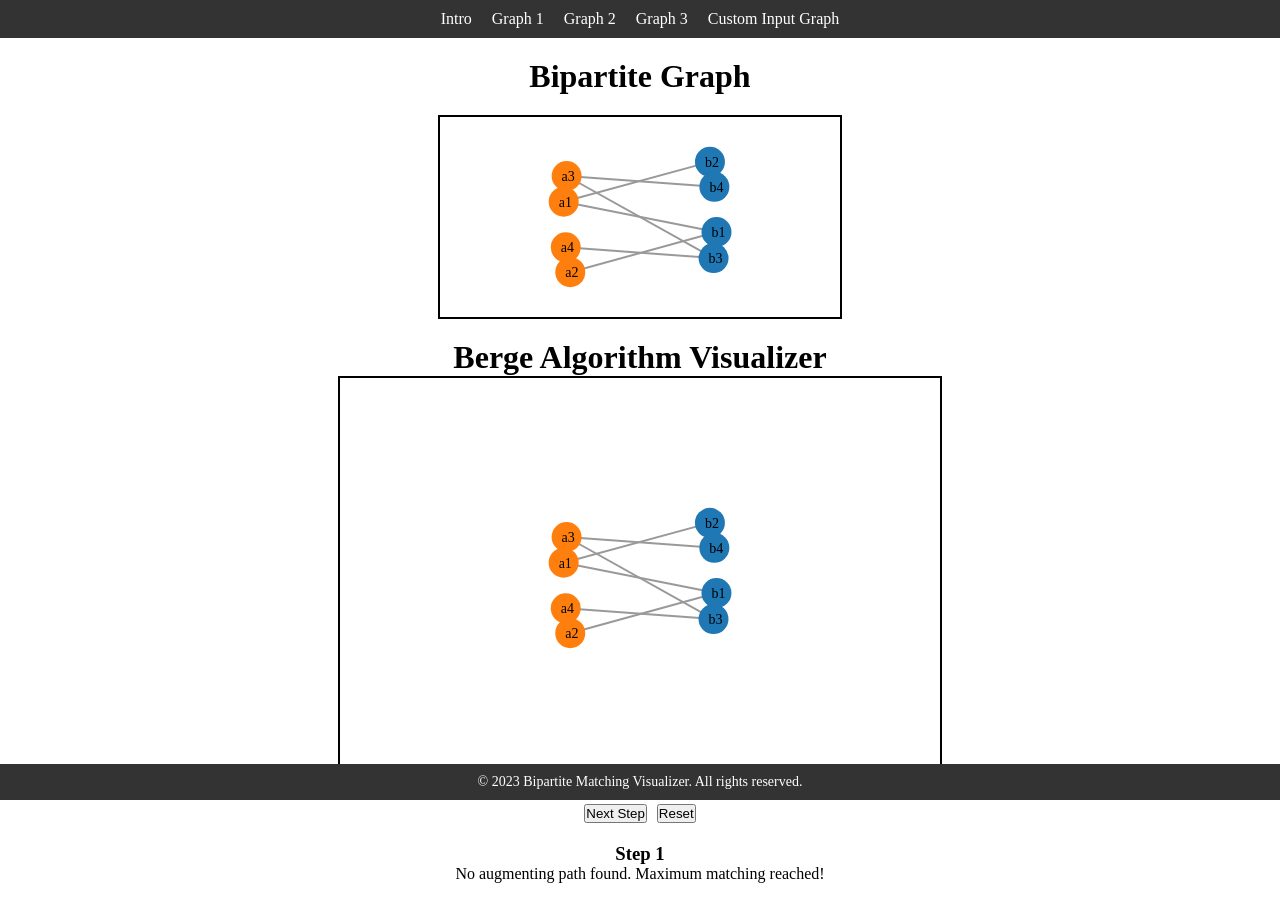
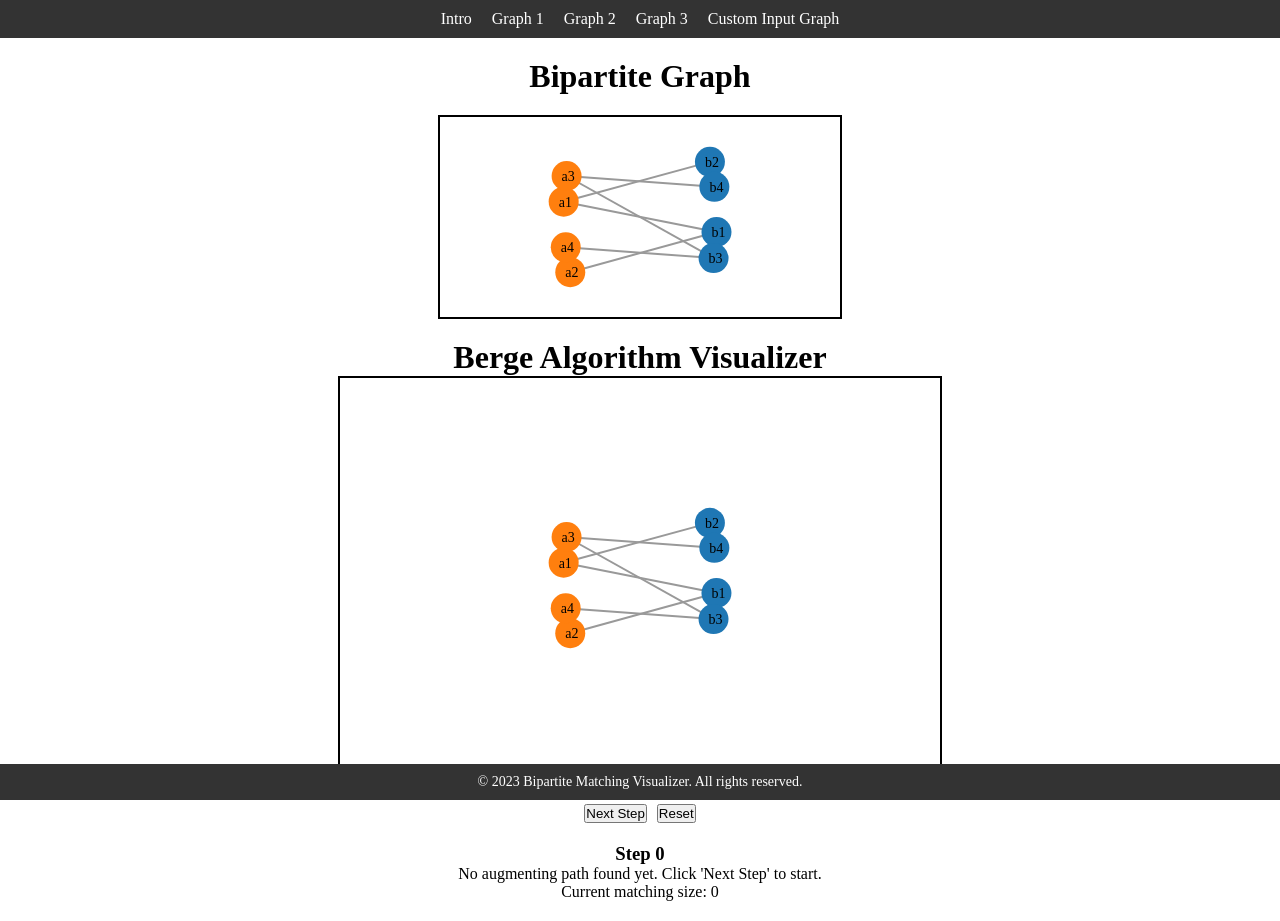
Before and after one commit to yashanilaher/Bipartitie_graph_matching_visualizer, a React (Vite) app: page /graph1 in a window 1280 px wide. Built offline with nearby package versions, Linux system fonts and the light colour scheme.

Commit message:
Fixed bug (repeating between two edges for matching) in Berge's algo vis

```diff
--- a/src/components/BergeVisualization/BergeVisualization.jsx
+++ b/src/components/BergeVisualization/BergeVisualization.jsx
@@ -6,115 +6,219 @@ const BergeVisualization = ({ graph }) => {
   const [step, setStep] = useState(0);
   const [matching, setMatching] = useState([]); // Current matching
   const [augmentingPath, setAugmentingPath] = useState([]); // Current augmenting path
+
+  // New state variables to store precomputed steps
+  const [precomputedPaths, setPrecomputedPaths] = useState([]);
+  const [precomputedMatchings, setPrecomputedMatchings] = useState([]);
+
   const { nodes, links } = graph;
 
-  // Function to find an augmenting path using BFS
-  const findAugmentingPath = () => {
-    const queue = [];
-    const parent = {};
-    const visited = new Set();
+  // Helper function to find edge between two nodes
+  const findEdge = (sourceId, targetId) => {
+    return links.find(
+      (link) =>
+        (link.source.id === sourceId && link.target.id === targetId) ||
+        (link.source.id === targetId && link.target.id === sourceId)
+    );
+  };
 
-    // Start from all unmatched nodes in A
-    for (const node of nodes) {
-      if (
-        node.group === "A" &&
-        !matching.some((e) => e.source.id === node.id || e.target.id === node.id)
-      ) {
-        queue.push(node.id);
-        parent[node.id] = null;
-        visited.add(node.id);
+  // Helper function to check if a node is matched in the current matching
+  const isMatched = (nodeId, currentMatching) => {
+    return currentMatching.some(
+      (edge) => edge.source.id === nodeId || edge.target.id === nodeId
+    );
+  };
+
+  // Helper function to get the matched partner of a node
+  const getMatchedPartner = (nodeId, currentMatching) => {
+    const matchedEdge = currentMatching.find(
+      (edge) => edge.source.id === nodeId || edge.target.id === nodeId
+    );
+    if (!matchedEdge) return null;
+    return matchedEdge.source.id === nodeId ? matchedEdge.target.id : matchedEdge.source.id;
+  };
+
+  // Modified DFS implementation for finding augmenting paths
+  const dfs = (nodeId, visited, currentMatching, path) => {
+    if (visited.has(nodeId)) return false;
+
+    visited.add(nodeId);
+    path.push(nodeId);
+
+    // Get node object
+    const node = nodes.find(n => n.id === nodeId);
+
+    // If node is in group A, look for adjacent nodes in group B
+    if (node.group === "A") {
+      // Find all connected nodes in group B
+      const adjacentNodes = links
+        .filter(link => link.source.id === nodeId || link.target.id === nodeId)
+        .map(link => link.source.id === nodeId ? link.target.id : link.source.id)
+        .filter(id => nodes.find(n => n.id === id).group === "B");
+
+      for (const adjacentId of adjacentNodes) {
+        path.push(adjacentId);
+
+        // If adjacent node is unmatched, we found an augmenting path
+        if (!isMatched(adjacentId, currentMatching)) {
+          return true;
+        }
+
+        // If adjacent node is matched, continue DFS through its partner
+        const partnerId = getMatchedPartner(adjacentId, currentMatching);
+        if (partnerId && !visited.has(partnerId)) {
+          if (dfs(partnerId, visited, currentMatching, path)) {
+            return true;
+          }
+        }
+
+        // Remove adjacent node from path if no augmenting path found through it
+        path.pop();
+      }
+    }
+    // If node is in group B, look for the matched node in group A (if any)
+    else if (node.group === "B") {
+      const partnerId = getMatchedPartner(nodeId, currentMatching);
+      if (partnerId && !visited.has(partnerId)) {
+        if (dfs(partnerId, visited, currentMatching, path)) {
+          return true;
+        }
       }
     }
 
-    while (queue.length > 0) {
-      const u = queue.shift();
+    // Remove current node from path if no augmenting path found
+    path.pop();
+    return false;
+  };
 
-      // Explore neighbors
-      for (const edge of links) {
-        if (edge.source.id === u) {
-          const v = edge.target.id;
+  // Find augmenting path using DFS instead of BFS
+  const computeAugmentingPath = (currentMatching) => {
+    // Start from all unmatched nodes in group "A"
+    for (const node of nodes) {
+      if (node.group === "A" && !isMatched(node.id, currentMatching)) {
+        const visited = new Set();
+        const path = [];
 
-          if (!visited.has(v)) {
-            visited.add(v);
-            parent[v] = u;
-
-            // Check if the neighbor is unmatched
-            if (!matching.some((e) => e.source.id === v || e.target.id === v)) {
-              // Found an augmenting path
-              const path = [];
-              let current = v;
-              while (current !== null) {
-                path.push(current);
-                current = parent[current];
-              }
-              const pp=path.reverse();
-              console.log("path",pp);
-              return pp;
-            }
-
-            // If the neighbor is matched, follow the matching edge
-            const matchedEdge = matching.find(
-              (e) => e.source.id === v || e.target.id === v
-            );
-            if (matchedEdge) {
-              const w = matchedEdge.source.id === v ? matchedEdge.target.id : matchedEdge.source.id;
-              if (!visited.has(w)) {
-                queue.push(w);
-                parent[w] = v;
-                visited.add(w);
-              }
-            }
-          }
+        if (dfs(node.id, visited, currentMatching, path)) {
+          return path;
         }
       }
     }
     return null; // No augmenting path found
   };
 
-  // Function to update the matching using the augmenting path
-  const updateMatching = (path) => {
-    const newMatching = [...matching];
+  // Pure helper function: given an augmenting path and current matching,
+  // compute the new matching state.
+  const computeNewMatching = (path, currentMatching) => {
+    if (!path || path.length < 2) return currentMatching;
 
+    // Create a copy of the current matching
+    const newMatching = [...currentMatching];
+
+    // Process the augmenting path
     for (let i = 0; i < path.length - 1; i += 2) {
       const u = path[i];
       const v = path[i + 1];
-      const edge = links.find(
-        (e) => e.source.id === u && e.target.id === v
-      );
+
+      // Find edge between u and v
+      const edge = findEdge(u, v);
 
       if (edge) {
-        // Remove existing matching edges if any
-        newMatching.splice(
-          newMatching.findIndex(
-            (e) => e.source.id === edge.source.id && e.target.id === edge.target.id
-          ),
-          1
+        // If this edge is in the matching, remove it
+        const matchedIndex = newMatching.findIndex(
+          e => (e.source.id === u && e.target.id === v) ||
+               (e.source.id === v && e.target.id === u)
         );
-        // Add the new matching edge
-        newMatching.push(edge);
+
+        if (matchedIndex !== -1) {
+          newMatching.splice(matchedIndex, 1);
+        } else {
+          // Otherwise add it to the matching
+          newMatching.push(edge);
+        }
+      }
+
+      // If there's a next pair (v, w) in the path
+      if (i + 2 < path.length) {
+        const w = path[i + 2];
+        const nextEdge = findEdge(v, w);
+
+        if (nextEdge) {
+          // If this edge is in the matching, remove it
+          const matchedIndex = newMatching.findIndex(
+            e => (e.source.id === v && e.target.id === w) ||
+                 (e.source.id === w && e.target.id === v)
+          );
+
+          if (matchedIndex !== -1) {
+            newMatching.splice(matchedIndex, 1);
+          }
+        }
       }
     }
-    setMatching(newMatching);
-    console.log("matching",matching);
+
+    return newMatching;
   };
 
-  // Handle next step of the algorithm
-  const handleNextStep = () => {
-    const path = findAugmentingPath();
-    if (path) {
-      setAugmentingPath(path);
-      updateMatching(path);
-    } else {
-      alert("No more augmenting paths found. Maximum matching reached!");
+  // Precompute all steps of the algorithm
+  const precomputeSteps = () => {
+    let currentMatching = [];
+    const paths = [];
+    const matchings = [];
+
+    // Initial state
+    matchings.push([]);
+
+    while (true) {
+      const path = computeAugmentingPath(currentMatching);
+      if (path) {
+        paths.push(path);
+        currentMatching = computeNewMatching(path, currentMatching);
+        // Store a deep copy of currentMatching at this step
+        matchings.push([...currentMatching]);
+      } else {
+        break;
+      }
     }
-    setStep(step + 1);
+
+    setPrecomputedPaths(paths);
+    setPrecomputedMatchings(matchings);
+    console.log("matchings", matchings);
+    console.log("paths", paths);
   };
 
-  // Handle reset
+  // Precompute steps when the graph changes or on component mount
+  useEffect(() => {
+    precomputeSteps();
+    // Also reset step counter and state if graph changes
+    setStep(0);
+    setMatching([]);
+    setAugmentingPath([]);
+  }, [graph]);
+
+  // Instead of computing on each click, simply show the precomputed step.
+  const handleNextStep = () => {
+    if (step < precomputedPaths.length) {
+      setAugmentingPath(precomputedPaths[step]);
+      setMatching(precomputedMatchings[step + 1]); // Use next matching since we've already applied the path
+      setStep(step + 1);
+    }
+    else if (step == precomputedPaths.length) {
+      setAugmentingPath([]);
+      setMatching(precomputedMatchings[precomputedMatchings.length - 1]);
+      setStep(step + 1);
+    }
+    else{
+      alert("No more steps available. Maximum matching reached!");
+    }
+  };
+
+  // Reset all states and recompute the precomputed steps.
   const handleReset = () => {
     setStep(0);
     setMatching([]);
     setAugmentingPath([]);
+    precomputeSteps();
   };
 
   // Render the graph using D3
@@ -146,10 +250,27 @@ const BergeVisualization = ({ graph }) => {
       .enter()
       .append("line")
       .attr("stroke", (d) => {
-        if (augmentingPath.includes(d.source.id) && augmentingPath.includes(d.target.id))
-          return "green";
-        if (matching.some((e) => e.source.id === d.source.id && e.target.id === d.target.id))
-          return "red";
+        // Check if this edge is part of the augmenting path
+        const sourceId = d.source.id || d.source;
+        const targetId = d.target.id || d.target;
+
+        const isInPath = augmentingPath.length >= 2 && augmentingPath.some((id, index) => {
+          if (index === augmentingPath.length - 1) return false;
+          const u = augmentingPath[index];
+          const v = augmentingPath[index + 1];
+          return (u === sourceId && v === targetId) || (u === targetId && v === sourceId);
+        });
+
+        if (isInPath) return "green";
+
+        // Check if this edge is in the current matching
+        const isInMatching = matching.some(
+          (e) =>
+            (e.source.id === sourceId && e.target.id === targetId) ||
+            (e.source.id === targetId && e.target.id === sourceId)
+        );
+
+        if (isInMatching) return "red";
         return "#999";
       })
       .attr("stroke-width", 2);
@@ -196,11 +317,26 @@ const BergeVisualization = ({ graph }) => {
         <button onClick={handleReset}>Reset</button>
       </div>
       <div style={{ marginTop: "20px", textAlign: "center" }}>
-        <h3>Step {step + 1}</h3>
+        <h3>Step {step}</h3>
         <p>
           {augmentingPath.length > 0
             ? `Augmenting path found: ${augmentingPath.join(" -> ")}`
-            : "No augmenting path found. Maximum matching reached!"}
+            : "No augmenting path found yet. Click 'Next Step' to start."}
+        </p>
+        <p>
+          Current matching size: {matching.length}
+          {matching.length > 0 && (
+            <span>
+              {" "}
+              (
+              {matching
+                .map(
+                  (edge) => `${edge.source.id || edge.source}-${edge.target.id || edge.target}`
+                )
+                .join(", ")}
+              )
+            </span>
+          )}
         </p>
       </div>
     </div>
```
